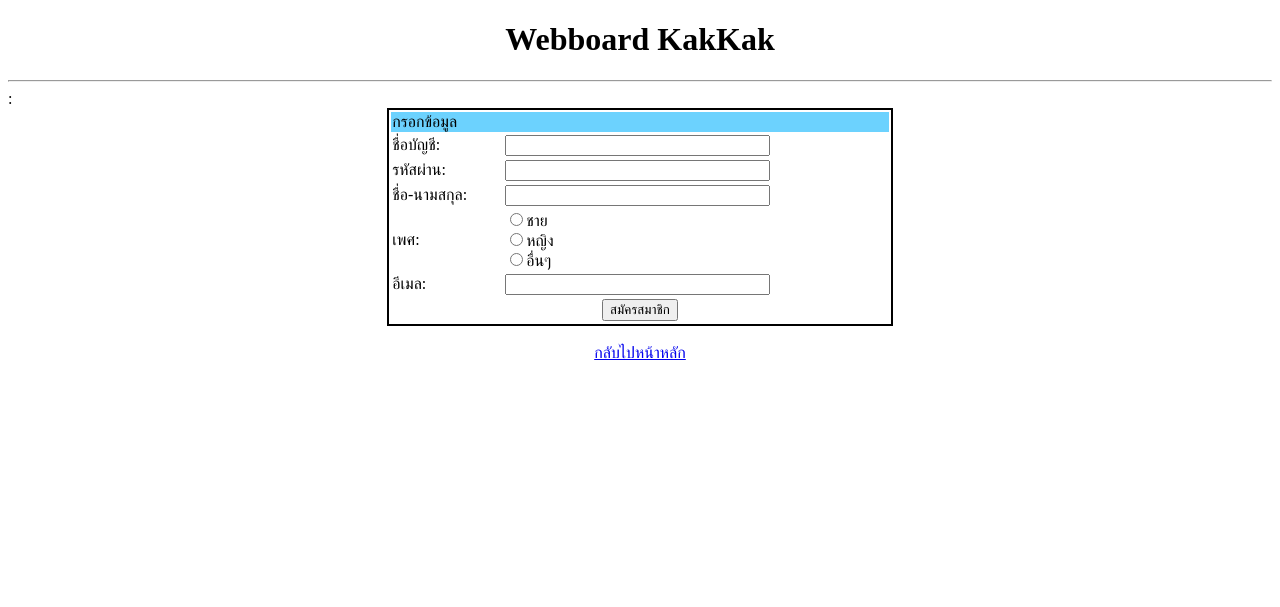
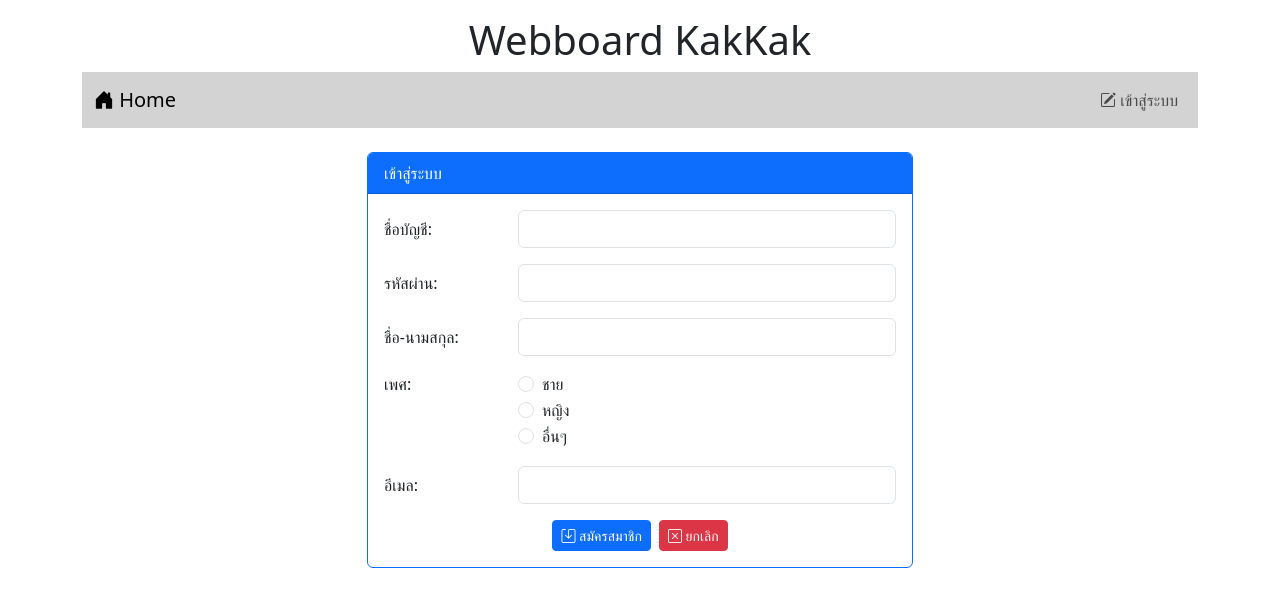
Before and after one commit to phollakrit/Webboard_ECT_Wed, a PHP site: page /register.php in a window 1280 px wide. Shown: the top 607 px of the page. Run offline with PHP 8.4, Linux system fonts and the light colour scheme.

Commit message:
Work8 Finished
Work8 Finished

```diff
--- a/register.php
+++ b/register.php
@@ -1,38 +1,85 @@
 <?php
-session_start();
-if(isset($_SESSION['id'])){
-    header("location:index.php");
-    die();
-}
+    session_start();
+    if (isset($_SESSION["id"])){
+        header("location:index.php");
+        die();
+    }
 ?>
 <!DOCTYPE html>
-<html lang="en">
+<html>
 <head>
-    <meta charset="UTF-8">
-    <meta name="viewport" content="width=device-width, initial-scale=1.0">
+    <meta charset="utf-8">
+    <link rel="stylesheet" href="bootstrap-5.3.2-dist/css/bootstrap.min.css">
+    <script src="bootstrap-5.3.2-dist/js/bootstrap.bundle.min.js"></script>
+    <link rel="stylesheet" href="https://cdn.jsdelivr.net/npm/bootstrap-icons@1.11.3/font/bootstrap-icons.min.css">
     <title>Register</title>
 </head>
 <body>
-    <h1 style="text-align: center;">Webboard KakKak</h1>
-    <hr>
-    <form>
-        <table style="border: 2px solid black; width: 40%;" align="center">
-            <tr><td colspan="2" style="background-color: #6CD2FE;">กรอกข้อมูล</td></tr>
-            <tr><td>ชื่อบัญชี:</td><td><input type="text" name="login" size="30" required></td></tr>
-            <tr><td>รหัสผ่าน:</td><td><input type="password" name="pwd" size="30" required></td></tr>
-            <tr><td>ชื่อ-นามสกุล:</td><td><input type="text" name="login" size="30" required></td></tr>
-            <tr><td>เพศ:</td>:</td>
-                <td>
-                    <input type="radio" name="gender" value="m">ชาย<br>
-                    <input type="radio" name="gender" value="w">หญิง<br>
-                    <input type="radio" name="gender" value="o">อื่นๆ
-                </td>
-            </tr>
-            <tr><td>อีเมล:</td><td><input type="email" name="email" size="30" required></td></tr>
-            <tr><td colspan="2" align="center"><input type="submit" value="สมัครสมาชิก"></td></tr>
-        </table>
-    </form>
+    <div class="container-lg">
+        <h1 style="text-align: center;" class="mt-3">Webboard KakKak</h1>
+        <?php include "nav.php" ?>
+        <div class="row mt-4">
+            <div class="col-lg-3 col-md-2 col-sm-1"></div>
+            <div class="col-lg-6 col-md-8 col-sm-10">
+                <div class="card border-primary">
+                    <div class="card-header bg-primary text-white">เข้าสู่ระบบ</div>
+                    <div class="card-body">
+                        <form action="register_save.php" method="post">
+                            <div class="row">
+                                <label for="user" class="col-lg-3 col-form-label">ชื่อบัญชี:</label>
+                                <div class="col-lg-9">
+                                    <input id="user" type="text" name="login" class="form-control" required>
+                                </div>
+                            </div>
+                            <div class="row mt-3">
+                                <label for="pwd" class="col-lg-3 col-form-label">รหัสผ่าน:</label>
+                                <div class="col-lg-9">
+                                    <input id="pwd" type="password" name="pwd" class="form-control" required>
+                                </div>
+                            </div>
+                            <div class="row mt-3">
+                                <label for="name" class="col-lg-3 col-form-label">ชื่อ-นามสกุล:</label>
+                                <div class="col-lg-9">
+                                    <input id="name" type="text" name="name" class="form-control" required>
+                                </div>
+                            </div>
+                            <div class="row mt-3">
+                                <label class="col-lg-3 form-label">เพศ:</label>
+                                <div class="col-lg-9">
+                                    <div class="form-check">
+                                        <input id="m" type="radio" name="gender" value="m" class="form-check-input" required>
+                                        <label for="m" class="form-check-label">ชาย</label>
+                                    </div>
+                                    <div class="form-check">
+                                        <input id="f" type="radio" name="gender" value="f" class="form-check-input" required>
+                                        <label for="f" class="form-check-label">หญิง</label>
+                                    </div>
+                                    <div class="form-check">
+                                        <input id="o" type="radio" name="gender" value="o" class="form-check-input" required>
+                                        <label for="o" class="form-check-label">อื่นๆ</label>
+                                    </div>
+                                </div>
+                            </div>
+                            <div class="row mt-3">
+                                <label for="mail" class="col-lg-3 col-form-label">อีเมล:</label>
+                                <div class="col-lg-9">
+                                    <input id="mail" type="email" name="email" class="form-control" required>
+                                </div>
+                            </div>
+                            <div class="row mt-3">
+                                <div class="col-lg-12 d-flex justify-content-center">
+                                    <button type="submit" class="btn btn-primary btn-sm me-2">
+                                        <i class="bi bi-save"></i> สมัครสมาชิก</button>
+                                <button type="reset" class="btn btn-danger btn-sm"><i class="bi bi-x-square"></i> ยกเลิก</button>
+                                </div>
+                            </div>
+                        </form>
+                    </div>
+                </div>
+            </div>
+            <div class="col-lg-3 col-md-2 col-sm-1"></div>
+        </div>
+    </div>
     <br>
-    <div style="text-align: center;"><a href="index.html">กลับไปหน้าหลัก</a></div>
 </body>
 </html>
```
Also changed, not shown: register_save.php (added, +16 -0 lines).
